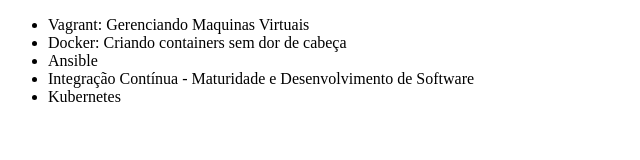
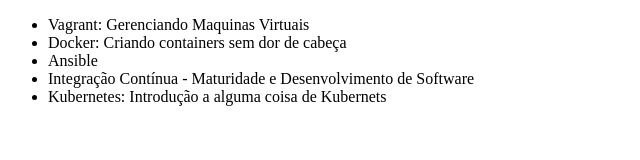
Before and after one commit to edersato/alura-git, a plain HTML site: page index.html in a window 1280 px wide. Shown: the whole page, without its empty margins (0-640 px from the left). Drawn offline with Linux system fonts and the light colour scheme.

Commit message:
Alterando nome do curso de Kubernets

```diff
--- a/index.html
+++ b/index.html
@@ -10,7 +10,7 @@
         <li>Docker: Criando containers sem dor de cabeça</li>
         <li>Ansible</li>
         <li>Integração Contínua - Maturidade e Desenvolvimento de Software</li>
-        <li>Kubernetes</li>
+        <li>Kubernetes: Introdução a alguma coisa de Kubernets</li>
     </ul>
 </body>
 </html>
```
